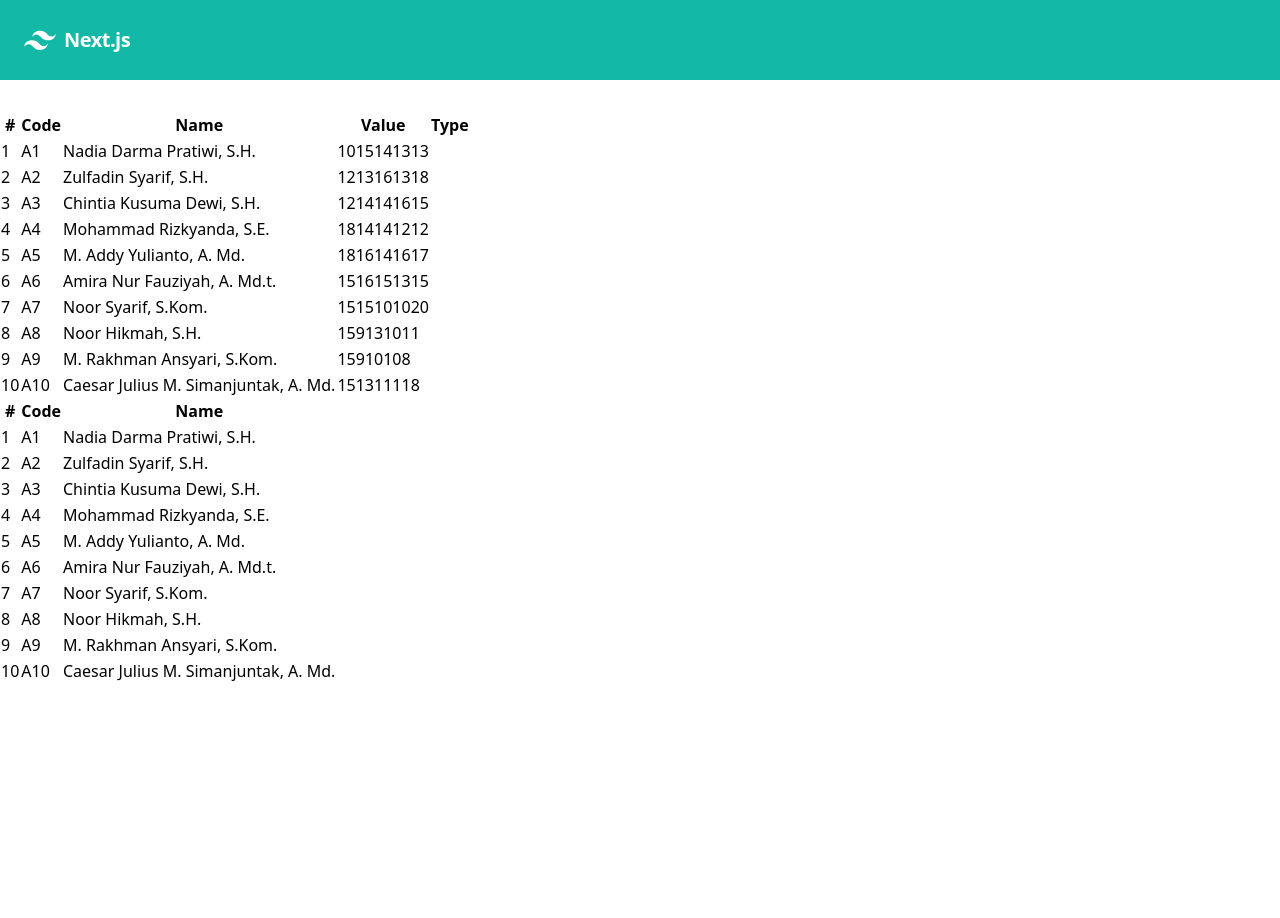
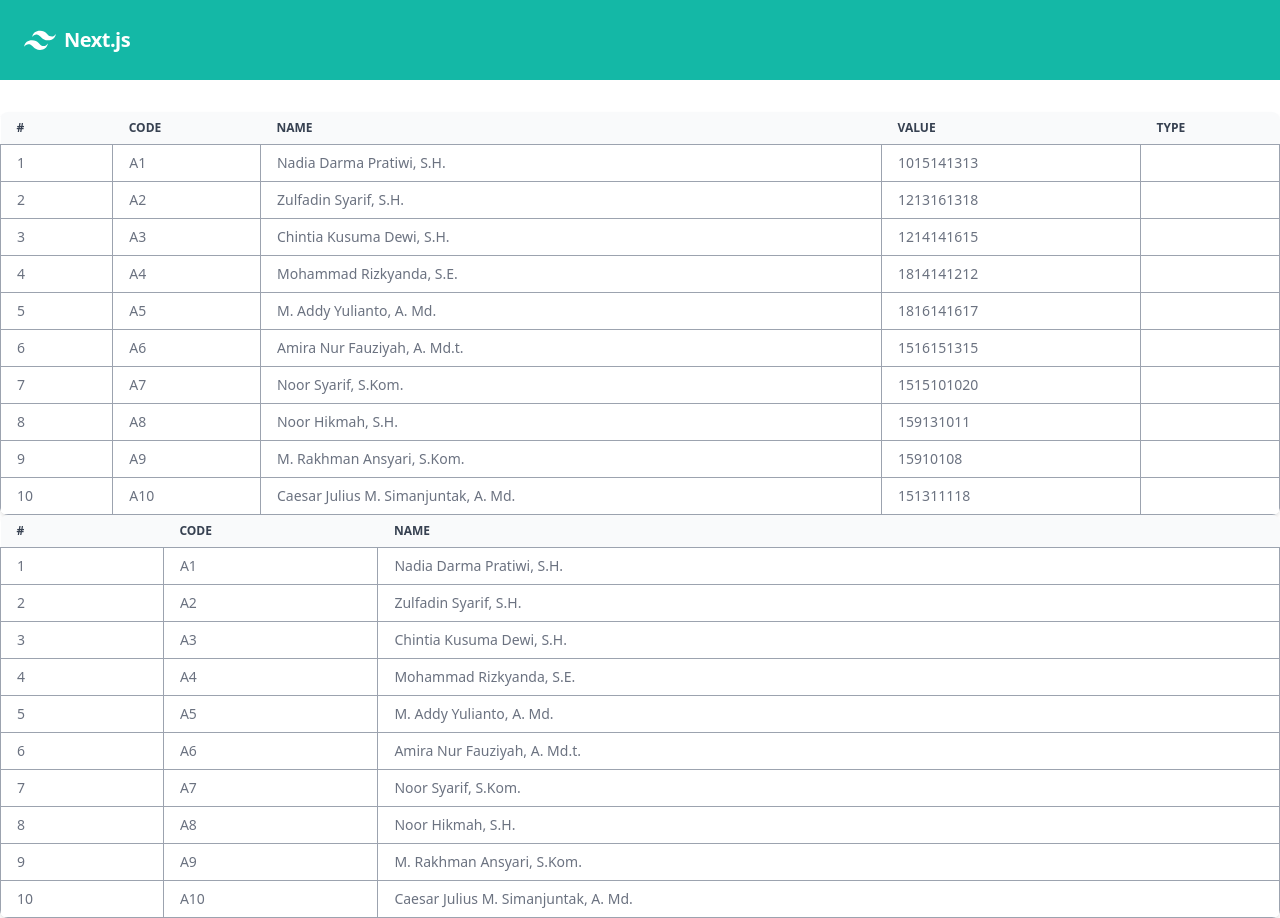
Before and after one commit to usaidmasud/spk-metode-topsis, a Next.js app: page / in a window 1280 px wide. Before the commit the page ends 800 px from the top, so only its background shows below. Built offline with nearby package versions, Linux system fonts and the light colour scheme.

Commit message:
add class table

```diff
--- a/styles/globals.css
+++ b/styles/globals.css
@@ -1,3 +1,23 @@
 @tailwind base;
 @tailwind components;
 @tailwind utilities;
+
+.table-responsive {
+  @apply relative overflow-x-auto shadow-md sm:rounded-lg;
+}
+
+.table {
+  @apply w-full text-sm text-left text-gray-500 dark:text-gray-400;
+}
+.table > thead {
+  @apply text-xs text-gray-700 uppercase bg-gray-50 dark:bg-gray-700 dark:text-gray-400;
+}
+.table > thead > th {
+  @apply px-4 py-2;
+}
+.table > tbody > tr {
+  @apply bg-white border-b dark:bg-gray-800 dark:border-gray-700;
+}
+.table > tbody > tr > td {
+  @apply border border-gray-400 px-4 py-2;
+}
```
